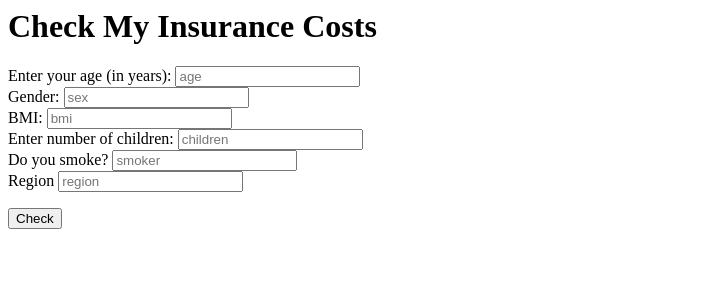
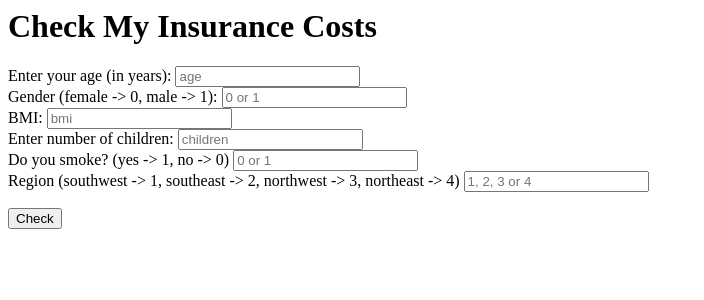
Before and after one commit to QuintineSol/DataEngineering, a Flask app: page /checkinsurance in a window 1280 px wide. Shown: the top 300 px of the page, without its empty margins (0-704 px from the left). Run offline with Flask 3, Linux system fonts and the light colour scheme.

Commit message:
changed object types to fit model

```diff
--- a/prediction-ui/app.py
+++ b/prediction-ui/app.py
@@ -20,11 +20,11 @@ def check_insurance():
         prediction_input = [ # getting input from the HTLM form
             {
                 "age": int(request.form.get("age")),
-                "sex": str(request.form.get("sex")),
+                "sex": int(request.form.get("sex")),
                 "bmi": float(request.form.get("bmi")),
                 "children": int(request.form.get("children")),
-                "smoker": str(request.form.get("smoker")),
-                "region": str(request.form.get("region"))
+                "smoker": int(request.form.get("smoker")),
+                "region": int(request.form.get("region"))
             }
         ]
 
--- a/prediction-ui/templates/input_form_page.html
+++ b/prediction-ui/templates/input_form_page.html
@@ -9,8 +9,8 @@
     <label for="age">Enter your age (in years):</label>
     <input type="text" id="age" name="age" placeholder="age"> <br>
 
-    <label for="sex">Gender:</label>
-    <input type="text" id="sex" name="sex" placeholder="sex"> <br>
+    <label for="sex">Gender (female -> 0, male -> 1): </label>
+    <input type="text" id="sex" name="sex" placeholder="0 or 1"> <br>
 
     <label for="bmi">BMI:</label>
     <input type="text" id="bmi" name="bmi" placeholder="bmi"> <br>
@@ -18,11 +18,11 @@
     <label for="children">Enter number of children:</label>
     <input type="text" id="children" name="children" placeholder="children"> <br>
 
-    <label for="smoker">Do you smoke?</label>
-    <input type="text" id="smoker" name="smoker" placeholder="smoker"> <br>
+    <label for="smoker">Do you smoke? (yes -> 1, no -> 0)</label>
+    <input type="text" id="smoker" name="smoker" placeholder="0 or 1"> <br>
 
-    <label for="region">Region</label>
-    <input type="text" id="region" name="region" placeholder="region"> <br>
+    <label for="region">Region (southwest -> 1, southeast -> 2, northwest -> 3, northeast -> 4)</label>
+    <input type="text" id="region" name="region" placeholder="1, 2, 3 or 4"> <br>
 
     <p><input type='submit' value='Check'/></p>
 </form>
```
